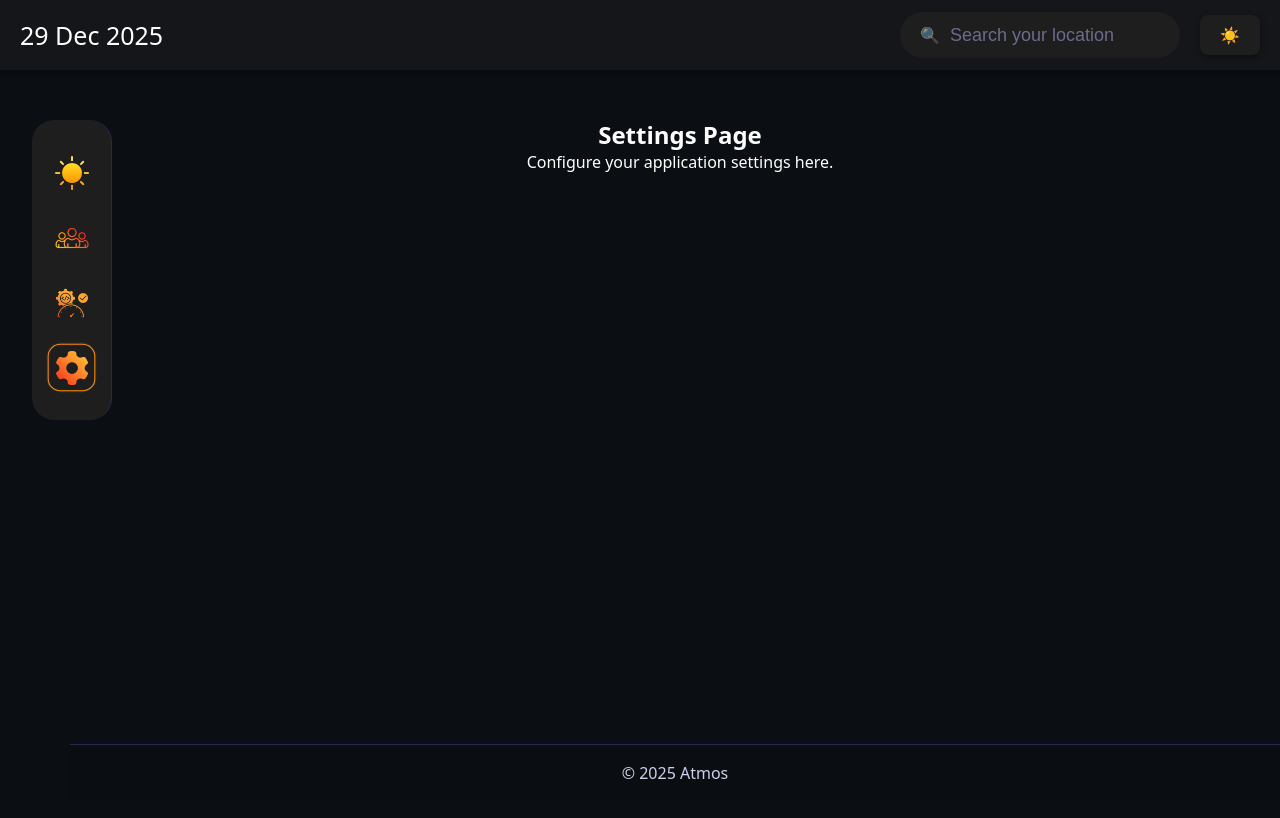
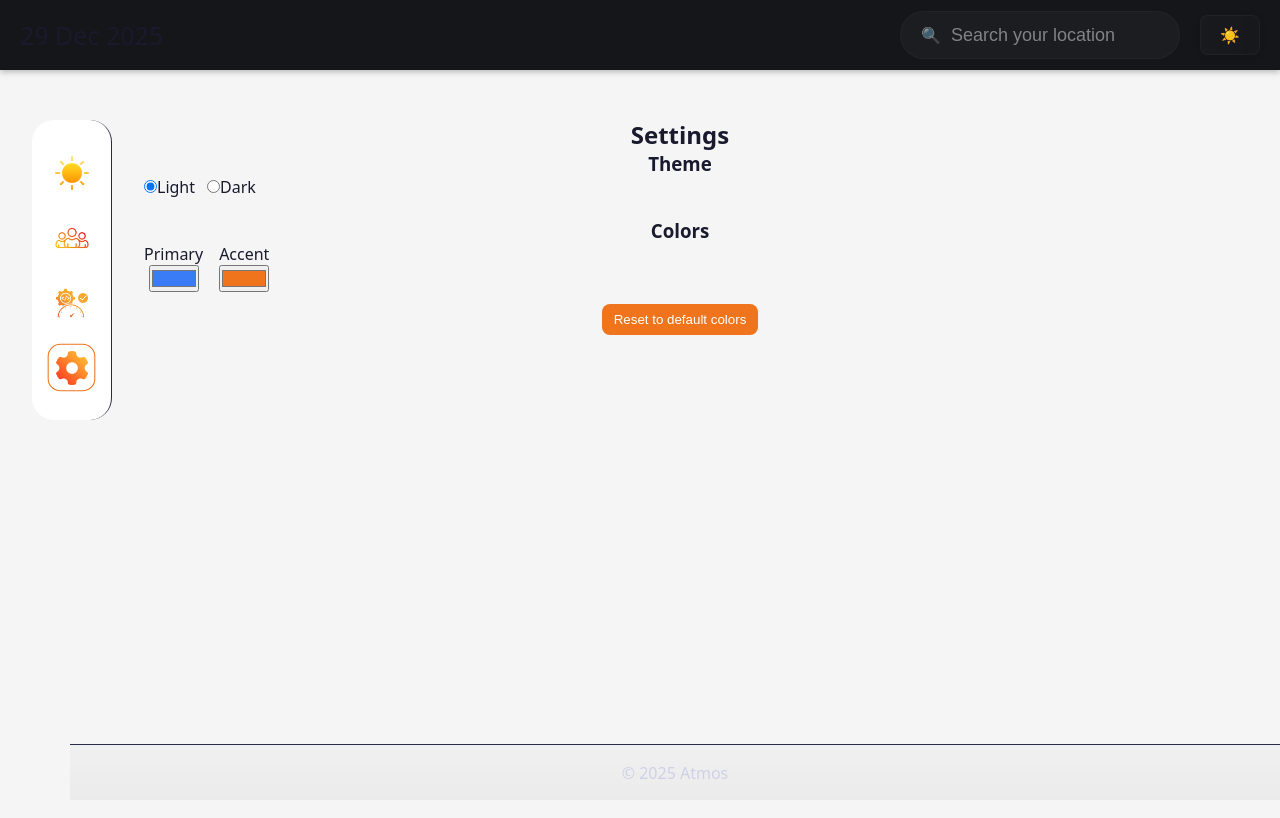
Before and after one commit to MartinPersson-Lexicon/Atmos, a React (Vite) app: page /settings in a window 1280 px wide. Shown: the top 818 px of the page. Built offline with nearby package versions, Linux system fonts and the light colour scheme.

Commit message:
Implement theme context and styling for light/dark modes; update components to use theme variables

```diff
--- a/src/App.css
+++ b/src/App.css
@@ -3,6 +3,46 @@
   margin: 0 auto;
   padding: 2rem;
   text-align: center;
+}
+
+:root {
+  --primary: #3a7bf6;
+  --accent: #ff7a59;
+  --primary-grad: linear-gradient(
+    135deg,
+    var(--primary) 0%,
+    var(--accent) 100%
+  );
+  --bg: #0f1720;
+  --surface: #15161a;
+  --text: #e6e6ee;
+}
+
+.theme-light {
+  --bg: #f5f5f5;
+  --surface: #ffffff;
+  --text: #1a1a2e;
+}
+
+.theme-dark {
+  --bg: #0f1720;
+  --surface: #15161a;
+  --text: #e6e6ee;
+}
+
+/* apply tokens */
+body {
+  background: var(--bg);
+  color: var(--text);
+}
+
+.app-root > .header,
+.app-root .header {
+  background: var(--surface);
+}
+
+.app-footer {
+  background: linear-gradient(180deg, rgba(0, 0, 0, 0.02), rgba(0, 0, 0, 0.04));
 }
 
 /* App layout: sidebar left, content to the right */
@@ -62,9 +102,9 @@ main {
 
 /* External link styling used across pages */
 .external-link {
-  color: #3a7bf6;
+  color: var(--primary);
   text-decoration: none;
-  border-bottom: 1px solid rgba(58,123,246,0.12);
+  border-bottom: 1px solid rgba(58, 123, 246, 0.12);
 }
 .external-link:hover {
   text-decoration: underline;
--- a/src/App.jsx
+++ b/src/App.jsx
@@ -6,6 +6,7 @@ import ApiTest from "./pages/ApiTest";
 import Settings from "./pages/Settings";
 import NotFound from "./pages/NotFound";
 import { Header, Footer, Sidebar } from "./components";
+import { ThemeProvider } from "./context/ThemeContext";
 
 // import { useState } from 'react';
 function App() {
@@ -14,6 +15,7 @@ function App() {
   // const [activeNav, setActiveNav] = useState('dashboard')
 
   return (
+    <ThemeProvider>
       <div className="app-root">
         <Header />
 
@@ -35,6 +37,7 @@ function App() {
           </div>
         </div>
       </div>
+    </ThemeProvider>
   );
 }
 
--- a/src/components/header/Header.css
+++ b/src/components/header/Header.css
@@ -1,5 +1,3 @@
-
-
 .header {
   display: flex;
   justify-content: space-between;
@@ -7,8 +5,8 @@
   margin-bottom: 30px;
   height: 70px;
   padding: 0 20px;
-  /* background-color: #15161a; */
-  box-shadow: 0 2px 6px rgba(0, 0, 0, 0.4);
+  background: var(--surface);
+  box-shadow: 0 2px 6px rgba(0, 0, 0, 0.25);
   z-index: 80;
 }
 
@@ -21,11 +19,9 @@
 .date {
   font-size: 25px;
   font-weight: 500;
-  color: #fff;
+  color: var(--text);
   margin: 0;
 }
-
-
 
 .header-right {
   display: flex;
@@ -56,23 +52,22 @@
 .search-bar {
   display: flex;
   align-items: center;
-  background-color: #1e1e1e;
+  background: rgba(255, 255, 255, 0.03);
   border-radius: 25px;
   padding: 12px 20px;
   width: 280px;
+  border: 1px solid rgba(255, 255, 255, 0.03);
 }
-
 
 .search-icon {
   margin-right: 10px;
   opacity: 0.6;
 }
 
-
 .search-bar input {
   background: none;
   border: none;
-  color: #fff;
+  color: var(--text);
   font-size: 18px;
   width: 100%;
   outline: none;
@@ -80,11 +75,9 @@
   justify-content: flex-end;
 }
 
-
 .search-bar input::placeholder {
-  color: #6b6b8d;
+  color: rgba(255, 255, 255, 0.45);
 }
-
 
 .header-actions {
   display: flex;
@@ -92,26 +85,29 @@
   gap: 10px;
 }
 
-
 .icon-btn {
   width: 60px;
   height: 40px;
   padding: 0;
   border-radius: 8px;
-  background-color: #1e1e1e;
-  border: none;
-  box-shadow: 0 2px 6px rgba(0, 0, 0, 0.4);
-  color: #fff;
+  background: linear-gradient(
+    90deg,
+    rgba(255, 255, 255, 0.02),
+    rgba(255, 255, 255, 0.01)
+  );
+  border: 1px solid rgba(255, 255, 255, 0.04);
+  box-shadow: 0 2px 6px rgba(0, 0, 0, 0.15);
+  color: var(--text);
   cursor: pointer;
   display: inline-flex;
   align-items: center;
   justify-content: center;
   font-size: 16px;
-  transition: background-color 0.15s ease, transform 0.08s ease;
+  transition: transform 0.08s ease, box-shadow 0.12s ease;
 }
 
-
 .icon-btn:hover {
-  background-color: #2e2e3a;
+  background: var(--primary-grad);
   transform: translateY(-1px);
+  box-shadow: 0 6px 18px rgba(0, 0, 0, 0.25);
 }
--- a/src/components/header/Header.jsx
+++ b/src/components/header/Header.jsx
@@ -1,11 +1,9 @@
 import "./Header.css";
+import React, { useContext } from "react";
+import { ThemeContext } from "../../context/ThemeContext";
 
-export default function Header({
-  theme,
-  setTheme,
-  searchQuery,
-  setSearchQuery,
-}) {
+export default function Header({ searchQuery, setSearchQuery }) {
+  const { theme, setTheme } = useContext(ThemeContext);
   const getFormattedDate = () => {
     const now = new Date();
     const options = { day: "2-digit", month: "short", year: "numeric" };
@@ -30,6 +28,7 @@ export default function Header({
           <button
             className="icon-btn theme-toggle"
             onClick={() => setTheme(theme === "dark" ? "light" : "dark")}
+            aria-label="Toggle theme"
           >
             {theme === "dark" ? "🌙" : "☀️"}
           </button>
--- a/src/components/sidebar-folder/Sidebar.css
+++ b/src/components/sidebar-folder/Sidebar.css
@@ -1,6 +1,6 @@
 .sidebar {
   width: 80px;
-  background-color: #1e1e1e;
+  background-color: var(--surface);
   display: flex;
   flex-direction: column;
   align-items: center;
@@ -17,7 +17,7 @@
 .menu-btn {
   background: none;
   border: none;
-  color: #6b6b8d;
+  color: var(--text);
   font-size: 20px;
   cursor: pointer;
   padding: 15px;
@@ -58,7 +58,7 @@
 
 .nav-icon:hover,
 .nav-icon:hover {
-  background-color: #252526;
+  background: var(--primary-grad);
   color: #fff;
 }
 
@@ -69,7 +69,7 @@
   box-shadow: none;
   border-radius: 12px;
   outline: 1px solid rgba(255,255,255,0.06);
-  border-color: #ff8c00; /* orange border when active */
+  border-color: var(--accent);
 }
 
 /* small indicator dot on the left for active */
--- /dev/null
+++ b/src/context/ThemeContext.jsx
@@ -0,0 +1,75 @@
+import React, { createContext, useEffect, useState } from "react";
+
+export const DEFAULT_COLORS = {
+  primary: "#3a7bf6",
+  accent: "#F0741C",
+  red: "#E82025",
+  orange: "#F0741C",
+  yellow: "#FAC015",
+};
+
+export const ThemeContext = createContext(null);
+
+export function ThemeProvider({ children }) {
+  const [theme, setTheme] = useState(() => {
+    try {
+      return localStorage.getItem("theme") || "light";
+    } catch (e) {
+      console.log("Unable to get theme", e);
+      return "light";
+    }
+  });
+
+  const [colors, setColors] = useState(() => {
+    try {
+      const raw = localStorage.getItem("themeColors");
+      return raw ? JSON.parse(raw) : DEFAULT_COLORS;
+    } catch (e) {
+      console.log("Unable to get theme colors", e);
+
+      return DEFAULT_COLORS;
+    }
+  });
+
+  useEffect(() => {
+    document.documentElement.classList.remove("theme-light", "theme-dark");
+    document.documentElement.classList.add(
+      theme === "dark" ? "theme-dark" : "theme-light"
+    );
+    try {
+      localStorage.setItem("theme", theme);
+    } catch (e) {
+      console.log("Unable to save theme", e);
+      throw e;
+    }
+  }, [theme]);
+
+  useEffect(() => {
+    const root = document.documentElement;
+    root.style.setProperty("--primary", colors.primary);
+    root.style.setProperty("--accent", colors.accent);
+    // add a simple gradient token derived from red and yellow colors
+    root.style.setProperty(
+      "--primary-grad",
+      `linear-gradient(135deg, ${colors.red} 0%, ${colors.yellow} 100%)`
+    );
+    try {
+      localStorage.setItem("themeColors", JSON.stringify(colors));
+    } catch (e) {
+        console.log("Unable to save theme colors", e);
+        throw e;
+    }
+  }, [colors]);
+
+  const updateColors = (next) => setColors((cur) => ({ ...cur, ...next }));
+
+  return (
+    <ThemeContext.Provider
+      value={{ theme, setTheme, colors, setColors: updateColors }}
+    >
+      {children}
+    </ThemeContext.Provider>
+  );
+}
+
+export default ThemeProvider;
--- a/src/pages/Settings.jsx
+++ b/src/pages/Settings.jsx
@@ -1,8 +1,71 @@
+import React, { useContext } from "react";
+import { ThemeContext, DEFAULT_COLORS } from "../context/ThemeContext";
+
 export default function Settings() {
+  const { theme, setTheme, colors, setColors } = useContext(ThemeContext);
+
   return (
     <div className="settings-page">
-      <h2>Settings Page</h2>
-      <p>Configure your application settings here.</p>
+      <h2>Settings</h2>
+
+      <section>
+        <h3>Theme</h3>
+        <div style={{ display: "flex", gap: 12, alignItems: "center" }}>
+          <label>
+            <input
+              type="radio"
+              name="theme"
+              checked={theme === "light"}
+              onChange={() => setTheme("light")}
+            />
+            Light
+          </label>
+          <label>
+            <input
+              type="radio"
+              name="theme"
+              checked={theme === "dark"}
+              onChange={() => setTheme("dark")}
+            />
+            Dark
+          </label>
+        </div>
+      </section>
+
+      <section style={{ marginTop: 20 }}>
+        <h3>Colors</h3>
+        <div style={{ display: "flex", gap: 16, alignItems: "center" }}>
+          <div>
+            <label>Primary</label>
+            <div>
+              <input
+                type="color"
+                value={colors.primary}
+                onChange={(e) => setColors({ primary: e.target.value })}
+              />
+            </div>
+          </div>
+
+          <div>
+            <label>Accent</label>
+            <div>
+              <input
+                type="color"
+                value={colors.accent}
+                onChange={(e) => setColors({ accent: e.target.value })}
+              />
+            </div>
+          </div>
+        </div>
+        <div style={{ marginTop: 12 }}>
+          <button
+            onClick={() => setColors(DEFAULT_COLORS)}
+            style={{ padding: "8px 12px", borderRadius: 8, border: "none", cursor: "pointer", background: "var(--accent)", color: "#fff" }}
+          >
+            Reset to default colors
+          </button>
+        </div>
+      </section>
     </div>
   );
 }
```
Lines whose indentation alone changed are shown as unchanged.
